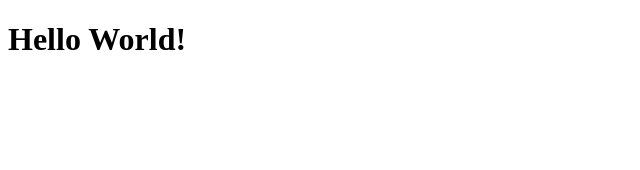
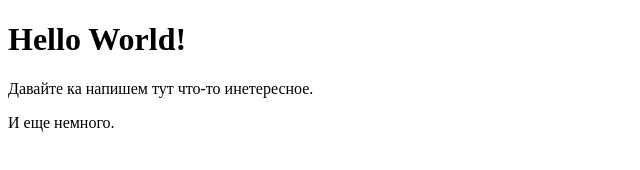
Before and after one commit to rv8663/firstJS, a plain HTML site: page index.html in a window 1280 px wide. Shown: the whole page, without its empty margins (0-640 px from the left). Drawn offline with Linux system fonts and the light colour scheme.

Commit message:
Add new line

```diff
--- a/index.html
+++ b/index.html
@@ -5,7 +5,10 @@
     <meta name="viewport" content="width=device-width, initial-scale=1.0">
     <title>Оу первый.</title>
 </head>
+
 <body>
     <h1>Hello World!</h1>
+    <p>Давайте ка напишем тут что-то инетересное.</p>
+    <p>И еще немного.</p>
 </body>
 </html>
```
